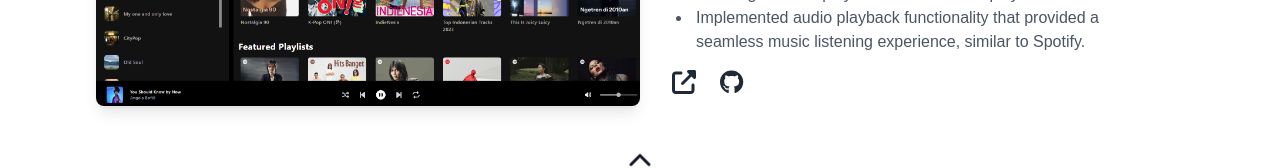
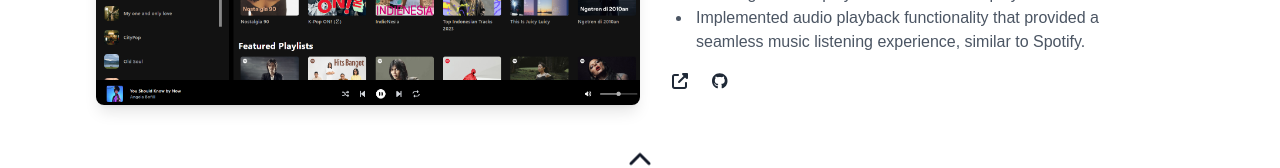
Before and after one commit to felixxmulya/felixxmulya, a Next.js app: page / in a window 1280 px wide. Both pictures are taken after a click on the button 640 px from the left and 4244 px from the top of the page. Shown: the part 4418-4586 px from the top of the page. Built offline with nearby package versions, Linux system fonts and the light colour scheme.

Commit message:
fix: remove size in project icon

```diff
--- a/src/app/components/project.tsx
+++ b/src/app/components/project.tsx
@@ -147,7 +147,7 @@ export default function Project() {
                                  target="_blank"
                                  rel="noopener noreferrer"
                               >
-                                 <FontAwesomeIcon icon={faUpRightFromSquare} className="mr-2" size="xl" />
+                                 <FontAwesomeIcon icon={faUpRightFromSquare} className="mr-2" />
                               </Link>
                            )}
                            {project.github && (
@@ -157,7 +157,7 @@ export default function Project() {
                                  target="_blank"
                                  rel="noopener noreferrer"
                               >
-                                 <FontAwesomeIcon icon={faGithub} className="mr-2" size="xl" />
+                                 <FontAwesomeIcon icon={faGithub} className="mr-2" />
                               </Link>
                            )}
                         </div>
```
